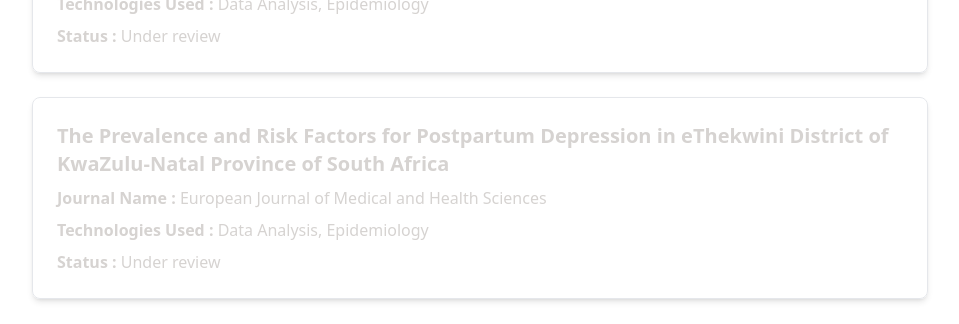
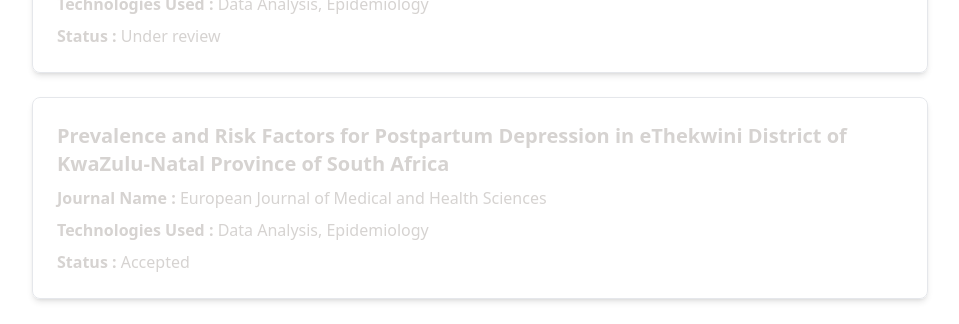
Before and after one commit to hoque21/Rafiul-Hoque, a React (Vite) app: page / in a window 1280 px wide. Shown: the part 4480-4804 px from the top of the page, without its empty margins (160-1119 px from the left). Built offline with nearby package versions, Linux system fonts and the light colour scheme; the HTML template or start-up script is replaced by a standard one.

Commit message:
Publication

```diff
--- a/src/constants/index.js
+++ b/src/constants/index.js
@@ -51,11 +51,11 @@ export const PUBLICATION = [
     status: 'Under review',
   },
   {
-    title: `The Prevalence and Risk Factors for Postpartum Depression in eThekwini District of KwaZulu-Natal Province of South Africa`,
+    title: `Prevalence and Risk Factors for Postpartum Depression in eThekwini District of KwaZulu-Natal Province of South Africa`,
     journalName: 'European Journal of Medical and Health Sciences',
     journalLink: 'https://www.ej-med.org/index.php/ejmed',
     technologies: ["Data Analysis", "Epidemiology"],
-    status: 'Under review',
+    status: 'Accepted',
   }
 ];
 
```
